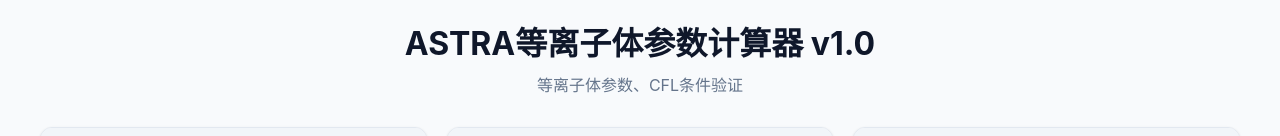
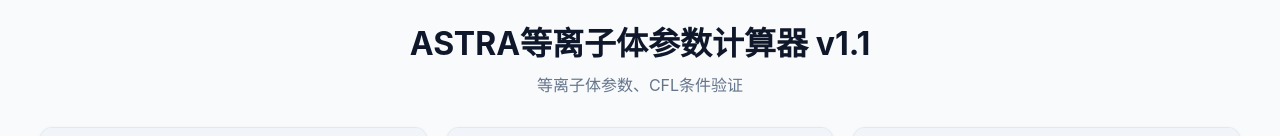
Before and after one commit to Chen-Long-1988/PlasmaPara, a plain HTML site: page ASTRA等离子体参数计算器 v1.0.html in a window 1280 px wide. Shown: the top 136 px of the page. Drawn offline with Linux system fonts and the light colour scheme.

Commit message:
Update version in HTML header to v1.1

```diff
--- a/ASTRA等离子体参数计算器 v1.0.html
+++ b/ASTRA等离子体参数计算器 v1.0.html
@@ -54,7 +54,7 @@
 <body>
     <div class="container">
         <div class="header">
-            <h1>ASTRA等离子体参数计算器 v1.0</h1>
+            <h1>ASTRA等离子体参数计算器 v1.1</h1>
             <p style="color: var(--text-sub); margin: 0;">等离子体参数、CFL条件验证</p>
         </div>
         <div class="grid">
```
